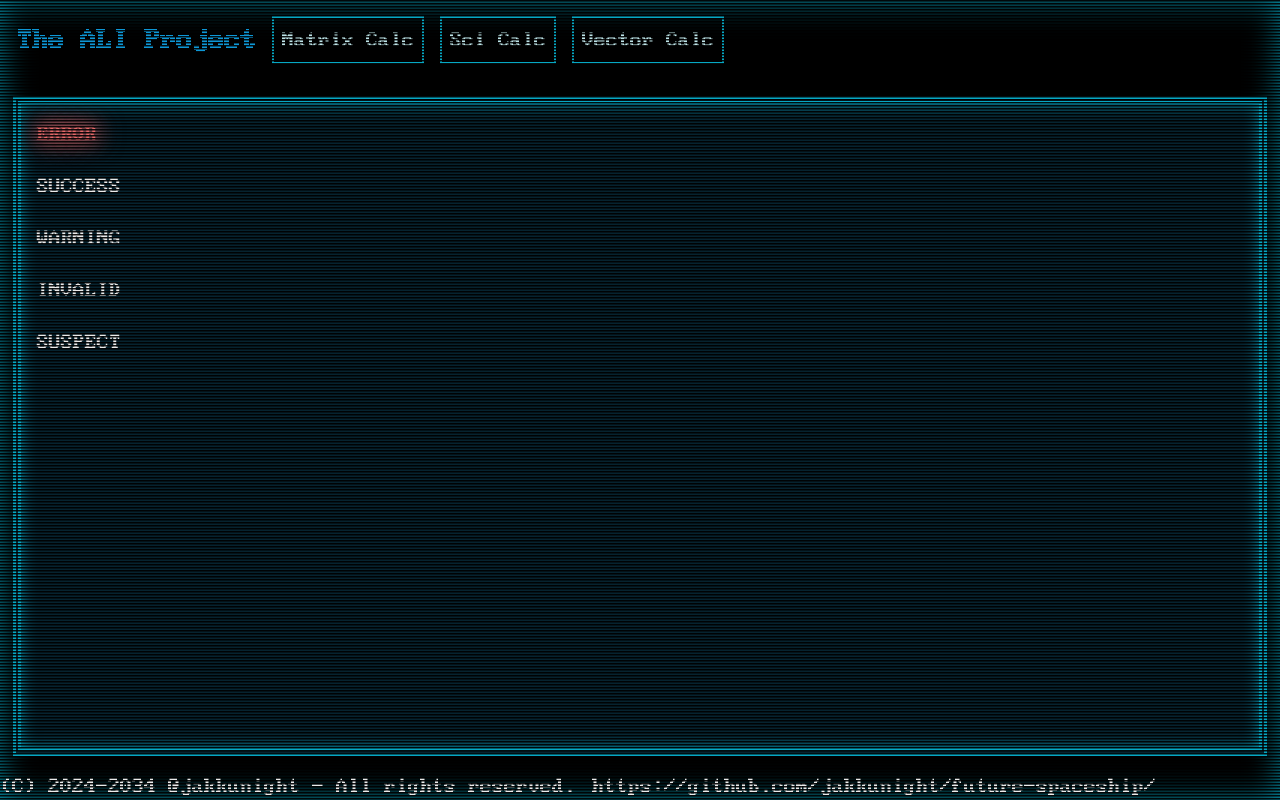
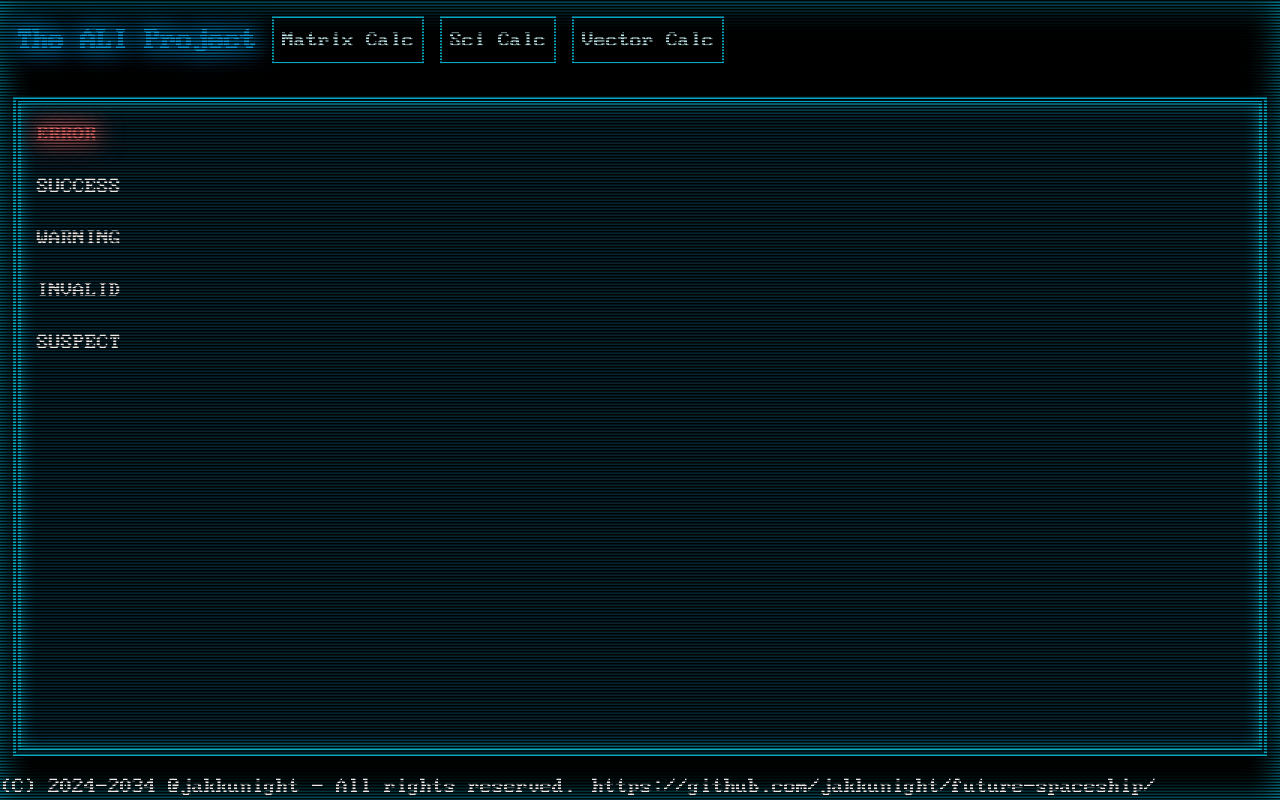
Before and after one commit to jakkunight/future-spaceship, a React (Vite) app: page / in a window 1280 px wide. Built offline with nearby package versions, Linux system fonts and the light colour scheme.

Commit message:
Add neon-text effect.

```diff
--- a/src/components/std/Button.tsx
+++ b/src/components/std/Button.tsx
@@ -5,7 +5,7 @@ export type ButtonProps = HTMLAttributes<HTMLButtonElement> & {
 }
 
 export default function Button({ children, ...props }: ButtonProps) {
-  return <button className={" hover:text-cyan-500 hover:shadow-cyan-300 hover:shadow-[inset_0px_0px_1rem] flex items-center justify-center text-cyan-100 font-bigblueterm border-2 border-cyan-500 h-fit w-fit text-lg p-2"} {...props}>
+  return <button className={" hover:neon-text-zinc-50 flex items-center justify-center text-cyan-100 font-bigblueterm border-2 border-cyan-500 h-fit w-fit text-lg p-2"} {...props}>
     {children}
   </button>;
 }
--- a/src/components/std/Title.tsx
+++ b/src/components/std/Title.tsx
@@ -5,7 +5,7 @@ export type TitleProps = HTMLAttributes<HTMLHeadingElement> & {
 };
 
 export default function Title({ children, ...props }: TitleProps) {
-  return <h1 className="text-sky-500 font-bigblueterm text-2xl font-extrabold" {...props} >
+  return <h1 className="text-sky-500 neon-text-sky-500 font-bigblueterm text-2xl font-extrabold" {...props} >
     {children}
   </h1>;
 }
```
